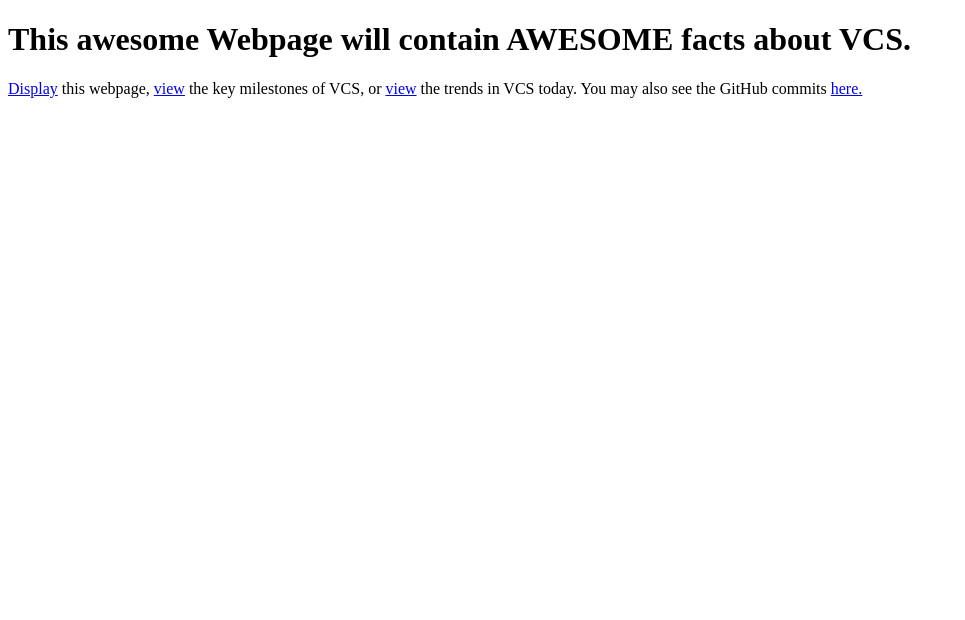
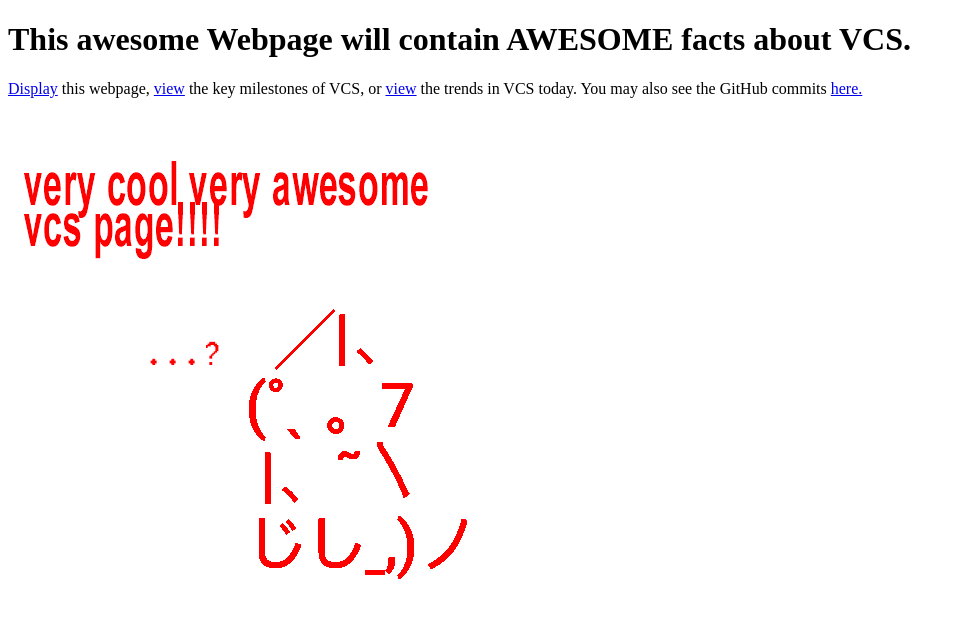
Before and after one commit to enidlodz/vcs-trendy-website, a plain HTML site: page index.html in a window 1280 px wide. Shown: the whole page, without its empty margins (0-965 px from the left). Drawn offline with Linux system fonts and the light colour scheme.

Commit message:
pretty-fy index

```diff
--- a/index.html
+++ b/index.html
@@ -11,5 +11,7 @@
         or <a href="trendy">view</a> the trends in VCS today.
         You may also see the GitHub commits <a href="https://github.com/enidlodz/vcs-trendy-site/">here.</a>
     </nav>
+    <br>
+    <img src="vcs.png" width="500">
 </body>
 </html>
```
Also changed, not shown: vcs.png (added).
